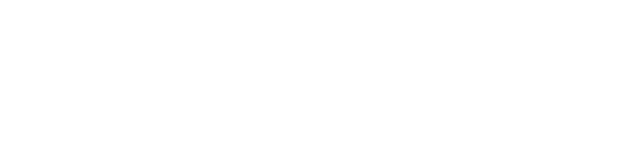
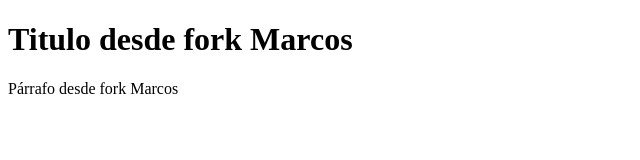
Before and after one commit to MarcosGG7/UD-5_Tarea5_Daniel_Remote_fork, a plain HTML site: page index.html in a window 1280 px wide. Shown: the whole page, without its empty margins (0-640 px from the left). Drawn offline with Linux system fonts and the light colour scheme.

Commit message:
Primer commit: h1 y p añadidos

```diff
--- a/index.html
+++ b/index.html
@@ -4,5 +4,8 @@
         <meta charset="utf-8">
         <title>Index</title>
     </head>
-    <body></body>
+    <body>
+        <h1>Titulo desde fork Marcos</h1>
+        <p>Párrafo desde fork Marcos</p>
+    </body>
 </html>
```
